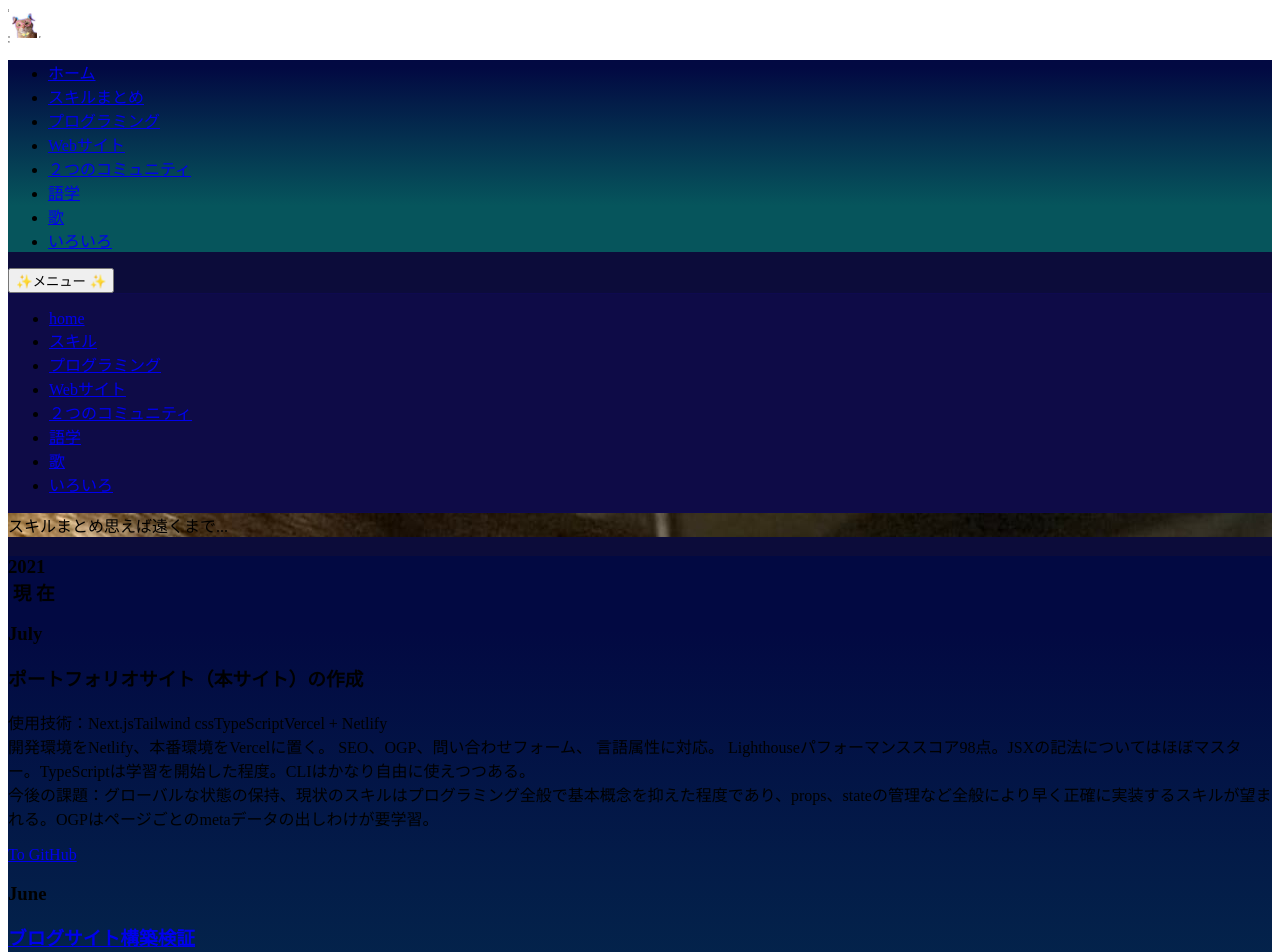
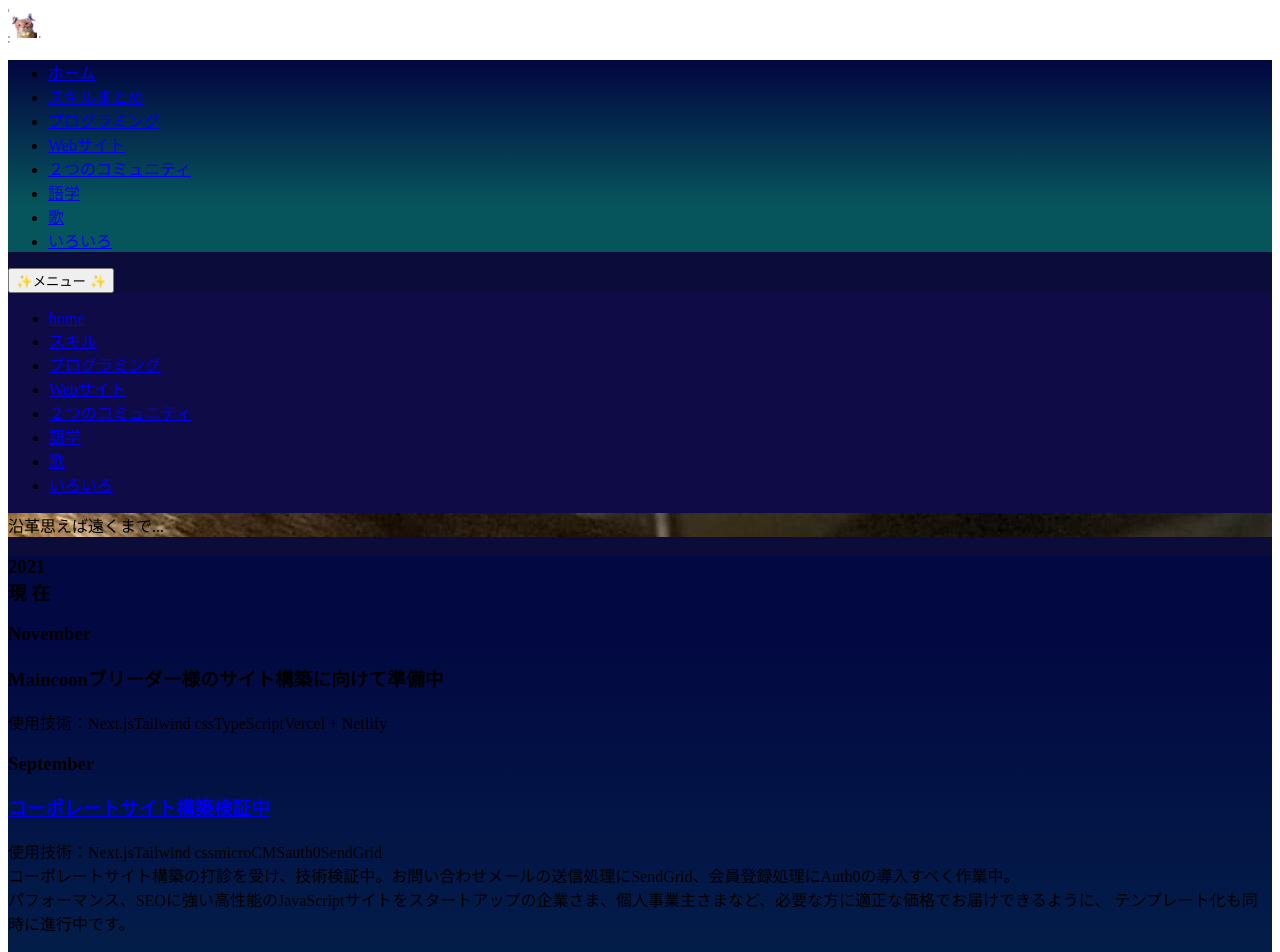
Before and after one commit to yoko-at-home/yoko-2021, a Next.js app: page /skills in a window 1280 px wide. Shown: the top 952 px of the page. Built offline with nearby package versions, Linux system fonts and the light colour scheme.

Commit message:
タイムラインをリファクタリング＋2項目追加

```diff
--- /dev/null
+++ b/src/components/Timeline/TimelineStart.js
@@ -0,0 +1,15 @@
+export const TimelineStart = () => {
+  return (
+    <div className='flex justify-between items-center mb-36 w-full'>
+      <div className='order-1 w-5/12'></div>
+      <div className='flex z-20 order-1 items-center mb-36 w-16 h-16 bg-gray-300 rounded-full shadow-xl '>
+        <h3 className='z-50 mx-auto text-lg font-semibold tracking-wide leading-4 text-green-800 whitespace-nowrap'>
+          2020
+          <br />
+          <span className='text-xs tracking-tight'>学習開始</span>
+        </h3>
+      </div>
+      <div className='order-1 py-4 px-6 w-5/12 rounded-lg'></div>
+    </div>
+  );
+};
--- /dev/null
+++ b/src/components/Timeline/TimelineTop.js
@@ -0,0 +1,15 @@
+export const TimelineTop = () => {
+  return (
+    <div className='flex justify-between items-center mb-5 w-full'>
+      <div className='order-1 w-5/12'></div>
+      <div className='flex z-20 order-1 items-center w-16 h-16 bg-gray-300 rounded-full shadow-xl'>
+        <h3 className='z-50 mx-auto text-lg font-semibold tracking-tighter leading-4 text-green-800 whitespace-nowrap'>
+          2021
+          <br />
+          <span className='text-xs tracking-widest'>現 在</span>
+        </h3>
+      </div>
+      <div className='order-1 py-4 px-6 w-5/12 rounded-lg'></div>
+    </div>
+  );
+}
--- a/src/components/Timeline.js
+++ b/src/components/Timeline/index.js
@@ -1,18 +1,20 @@
 import Link from "next/link";
 
-import { SkillTagSolid } from "../components/atom/SkillTag";
+import { ButtonSmall } from "../atom/Button";
+import { SkillTagSolid } from "../atom/SkillTag";
+import { BannerLanding } from "../BannerLanding";
+import { Layout } from "../Layout";
+import { TimelineStart } from "./TimelineStart";
+import { TimelineTop } from "./TimelineTop";
 import {
   TimelineVerticalBorder,
   TimelineVerticalBorderLast,
-} from "../components/atom/TimelineVerticalBorder";
-import { BannerLanding } from "../components/BannerLanding";
-import { ButtonSmall } from "./atom/Button";
-import { Layout } from "./Layout";
+} from "./TimelineVerticalBorder";
 
 export const Timeline = () => {
   return (
     <Layout>
-      <BannerLanding title='スキルまとめ' description='思えば遠くまで...' />
+      <BannerLanding title='沿革' description='思えば遠くまで...' />
 
       <div
         className='container justify-start mx-auto mt-36 w-full min-h-screen rounded'
@@ -21,20 +23,72 @@ export const Timeline = () => {
             "linear-gradient(180deg, rgba(2,9,66,1) 4%, rgba(6,85,92,1) 56%",
         }}
       >
-        {/*Set1 */}
         <div className='overflow-hidden relative left-0 flex-wrap px-10 h-full'>
-          <div className='flex justify-between items-center mb-5 w-full'>
+          <TimelineTop />
+          {/* start of Set5 */}
+          {/* <!-- right timeline --> */}
+          <div className='flex justify-between items-center mb-8 w-full'>
             <div className='order-1 w-5/12'></div>
-            <div className='flex z-20 order-1 items-center w-16 h-16 bg-gray-300 rounded-full shadow-xl'>
-              <TimelineVerticalBorder />
-              <h3 className='z-50 mx-auto text-lg font-semibold tracking-tighter leading-4 text-green-800 whitespace-nowrap'>
-                2021
-                <br />
-                <span className='text-xs tracking-widest'>&nbsp;現 在</span>
+            <div className='flex relative z-20 order-1'>
+              <h3 className='absolute -left-6 px-2 text-lg font-semibold text-green-700 whitespace-nowrap bg-gray-900 rounded-full shadow-xl'>
+                November
               </h3>
             </div>
-            <div className='order-1 py-4 px-6 w-5/12 rounded-lg'></div>
+            <div className='order-1 py-4 px-6 w-5/12 bg-gray-200 rounded-lg shadow-xl'>
+              <h3 className='mb-3 text-lg font-bold text-gray-800 hover:text-green-600'>
+                Maincoonブリーダー様のサイト構築に向けて準備中
+              </h3>
+              <p className='text-sm tracking-wide leading-snug text-gray-900 text-opacity-100'>
+                使用技術：
+                <SkillTagSolid spanColor='red'>Next.js</SkillTagSolid>
+                <SkillTagSolid spanColor='blue'>Tailwind css</SkillTagSolid>
+                <SkillTagSolid spanColor='yellow'>TypeScript</SkillTagSolid>
+                <SkillTagSolid spanColor='purple'>
+                  Vercel + Netlify
+                </SkillTagSolid>
+              </p>
+              {/* <ButtonSmall src='https://github.com/yoko-at-home/yoko-2021'>
+                To GitHub
+              </ButtonSmall> */}
+            </div>
           </div>
+
+          {/* <!-- left timeline --> */}
+          <div className='flex flex-row md:flex-row-reverse justify-between items-center mb-5 w-full'>
+            <div className='order-1 w-5/12'></div>
+            <TimelineVerticalBorder />
+            <TimelineVerticalBorder />
+            <div className='flex relative z-20 order-1'>
+              <h3 className='absolute -left-6 px-2 text-lg font-semibold text-green-700 whitespace-nowrap bg-gray-900 rounded-full shadow-xl'>
+                September
+              </h3>
+            </div>
+            <div className='order-1 py-4 px-6 w-5/12 bg-gray-200 rounded-lg shadow-xl'>
+              <h3 className='mb-3 text-lg font-bold text-gray-800 hover:text-green-600'>
+                <Link href='/websites#blog'>コーポレートサイト構築検証中</Link>
+              </h3>
+              <p className='text-sm font-medium tracking-wide leading-snug text-gray-800 text-opacity-100'>
+                使用技術：
+                <SkillTagSolid spanColor='red'>Next.js</SkillTagSolid>
+                <SkillTagSolid spanColor='blue'>Tailwind css</SkillTagSolid>
+                <SkillTagSolid spanColor='purple'>microCMS</SkillTagSolid>
+                <SkillTagSolid spanColor='purple'>auth0</SkillTagSolid>
+                <SkillTagSolid spanColor='purple'>SendGrid</SkillTagSolid>
+                <br />
+                コーポレートサイト構築の打診を受け、技術検証中。お問い合わせメールの送信処理にSendGrid、会員登録処理にAuth0の導入すべく作業中。<br/>
+                パフォーマンス、SEOに強い高性能のJavaScriptサイトをスタートアップの企業さま、個人事業主さまなど、必要な方に適正な価格でお届けできるように、
+                テンプレート化も同時に進行中です。
+              </p>
+              <ButtonSmall src=''>
+                現在 GitHubでのコードは公開していません
+              </ButtonSmall>
+            </div>
+          </div>
+        </div>
+        {/* end of Set5 */}
+
+        {/* start of Set4*/}
+        <div className='overflow-hidden relative left-0 flex-wrap px-10 h-full'>
           {/* <!-- right timeline --> */}
           <div className='flex justify-between items-center mb-8 w-full'>
             <div className='order-1 w-5/12'></div>
@@ -104,8 +158,9 @@ export const Timeline = () => {
             </div>
           </div>
         </div>
+        {/* start of Set4 */}
 
-        {/* Set2 */}
+        {/* start of Set3 */}
         <div className='overflow-hidden relative left-0 flex-wrap px-10 h-full'>
           <div className='flex justify-between items-center mb-8 w-full'>
             <div className='order-1 w-5/12'></div>
@@ -177,8 +232,9 @@ export const Timeline = () => {
             </div>
           </div>
         </div>
+        {/* start of Set3*/}
 
-        {/* Set3 */}
+        {/* start of Set2 */}
         <div className='overflow-hidden relative left-0 flex-wrap px-10 h-full'>
           <div className='flex justify-between items-center mb-8 w-full'>
             <div className='order-1 w-5/12'></div>
@@ -222,7 +278,7 @@ export const Timeline = () => {
             <div className='order-1 w-5/12'></div>
             <TimelineVerticalBorder />
             <div className='flex relative z-20 order-1'>
-              <h3 className='absolute -left-6 px-2 text-lg font-semibold text-green-700 whitespace-nowrap bg-gray-900 rounded-full shadow-xl'>
+              <h3 className='absolute -left-6 px-2 text-lg font-semibold text-green-100 whitespace-nowrap bg-gray-900 rounded-full shadow-xl'>
                 2021
               </h3>
             </div>
@@ -249,8 +305,9 @@ export const Timeline = () => {
             </div>
           </div>
         </div>
+        {/* end of Set2 */}
 
-        {/* Set4 */}
+        {/* start of Set1 */}
         <div className='overflow-hidden relative left-0 flex-wrap px-10 h-full'>
           <div className='flex justify-between items-center mb-8 w-full'>
             <div className='order-1 w-5/12'></div>
@@ -315,17 +372,8 @@ export const Timeline = () => {
             </div>
           </div>
         </div>
-          <div className='flex justify-between items-center mb-36 w-full'>
-            <div className='order-1 w-5/12'></div>
-            <div className='flex z-20 order-1 items-center mb-36 w-16 h-16 bg-gray-300 rounded-full shadow-xl '>
-              <h3 className='z-50 mx-auto text-lg font-semibold tracking-wide leading-4 text-green-800 whitespace-nowrap'>
-                2020
-                <br />
-                <span className='text-xs tracking-tight'>学習開始</span>
-              </h3>
-            </div>
-            <div className='order-1 py-4 px-6 w-5/12 rounded-lg'></div>
-          </div>
+        {/* end of Set1 */}
+        <TimelineStart />
       </div>
     </Layout>
   );
```
Also changed, not shown: src/components/Timeline/TimelineVerticalBorder.js (renamed from src/components/atom/TimelineVerticalBorder.js).
